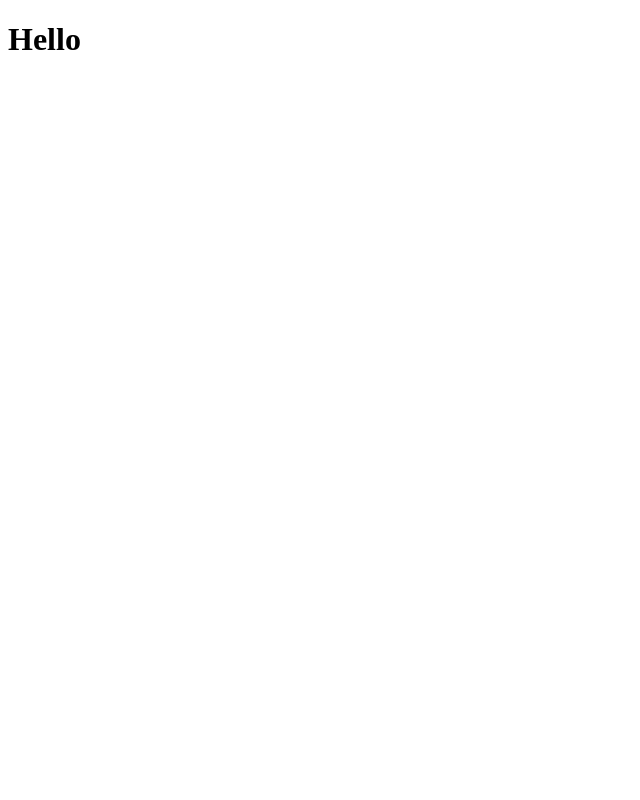
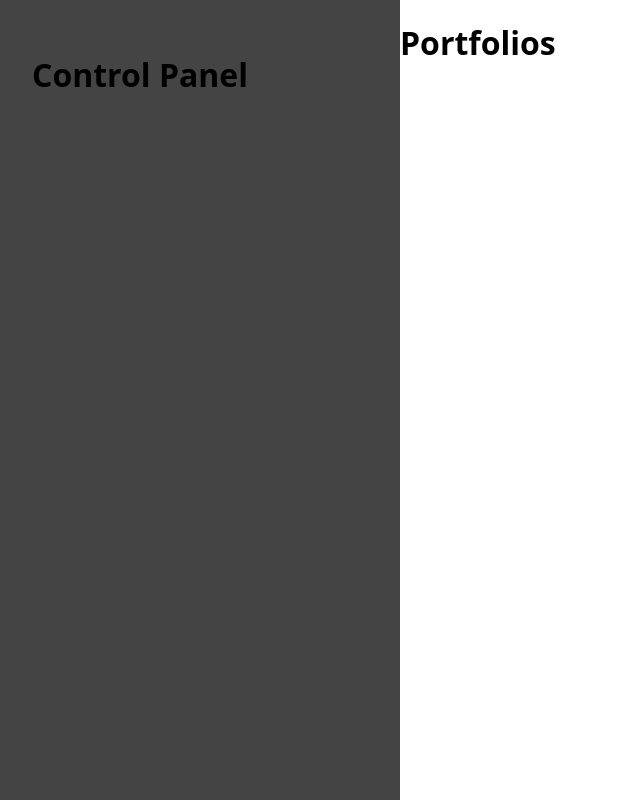
Before and after one commit to andna/andresbf, a React (Vite) app: page / in a window 1280 px wide. Shown: the whole page, without its empty margins (0-640 px from the left). Built offline with nearby package versions, Linux system fonts and the light colour scheme.

Commit message:
initial layout & scss

```diff
--- a/package.json
+++ b/package.json
@@ -14,6 +14,7 @@
     },
     "devDependencies": {
         "@vitejs/plugin-react-swc": "^3.5.0",
+        "sass": "^1.90.0",
         "vite": "^4.5.3"
     }
 }
--- a/src/App.jsx
+++ b/src/App.jsx
@@ -1,7 +1,11 @@
+import ControlPanel from './components/ControlPanel/ControlPanel'
+import Portfolios from './components/Portfolios/Portfolios'
+
 export default function App() {
   return (
     <div className="app">
-      <h1 className="title">Hello</h1>
+      <ControlPanel />
+      <Portfolios />
     </div>
   )
 }
--- /dev/null
+++ b/src/_mixins.scss
@@ -0,0 +1,19 @@
+@use './variables' as vars;
+
+@mixin flex-center {
+  display: flex;
+  justify-content: space-between;
+  align-items: center;
+}
+
+@mixin aspect-landscape {
+  @media (min-width: vars.$mid-breakpoint) and (min-height: vars.$portrait-height-breakpoint) {
+    @content;
+  }
+}
+
+@mixin aspect-portrait {
+  @media not all and (min-width: vars.$mid-breakpoint) and (min-height: vars.$portrait-height-breakpoint) {
+    @content;
+  }
+}
--- /dev/null
+++ b/src/_variables.scss
@@ -0,0 +1,11 @@
+$portrait-height-breakpoint: 50rem;
+
+$xsmall-breakpoint: 25rem;
+
+$small-breakpoint: 32rem;
+
+$mobile-breakpoint: 58rem;
+
+$mid-breakpoint: 64rem;
+
+$large-breakpoint: 120rem;
--- /dev/null
+++ b/src/components/ControlPanel/ControlPanel.jsx
@@ -0,0 +1,10 @@
+
+
+
+export default function ControlPanel() {
+  return (
+    <div className="control-panel">
+      <h1 className="title">Control Panel</h1>
+    </div>
+  )
+}
--- /dev/null
+++ b/src/components/Portfolios/Portfolios.jsx
@@ -0,0 +1,9 @@
+
+
+export default function Portfolios() {
+  return (
+    <div>
+      <h1>Portfolios</h1>
+    </div>
+  )
+}
--- a/src/main.jsx
+++ b/src/main.jsx
@@ -1,6 +1,7 @@
 import React from 'react'
 import { createRoot } from 'react-dom/client'
 import App from './App.jsx'
+import './styles.scss'
 
 createRoot(document.getElementById('root')).render(
   <React.StrictMode>
--- /dev/null
+++ b/src/styles.scss
@@ -0,0 +1,52 @@
+@use './_variables' as *;
+@use './_mixins' as *;
+
+:root {
+  color-scheme: light dark;
+  --padding: 2rem;
+  --max-width: 25rem;
+}
+
+* {
+    box-sizing: border-box;
+}
+
+body {
+  margin: 0;
+  font-family: system-ui, -apple-system, Segoe UI, Roboto, Arial, sans-serif;
+}
+
+.app {
+  display: flex;
+}
+
+.control-panel {
+    background-color: #444;
+    padding: var(--padding);
+    width: 100vw;
+    max-width: var(--max-width);
+}
+
+
+@include aspect-portrait {
+    .app {
+        max-width: var(--max-width);
+        margin: 0 auto;
+    }
+
+    .control-panel {
+        position: fixed;
+        bottom: 0;
+        left: 50%;
+        transform: translateX(-50%);
+    }
+
+}
+
+
+@include aspect-landscape {
+    .control-panel {
+        height: 100vh;
+    }
+
+}
```
Also changed, not shown: 1 other file (tests, documents, lock files or other folders). Lines whose indentation alone changed are shown as unchanged.
